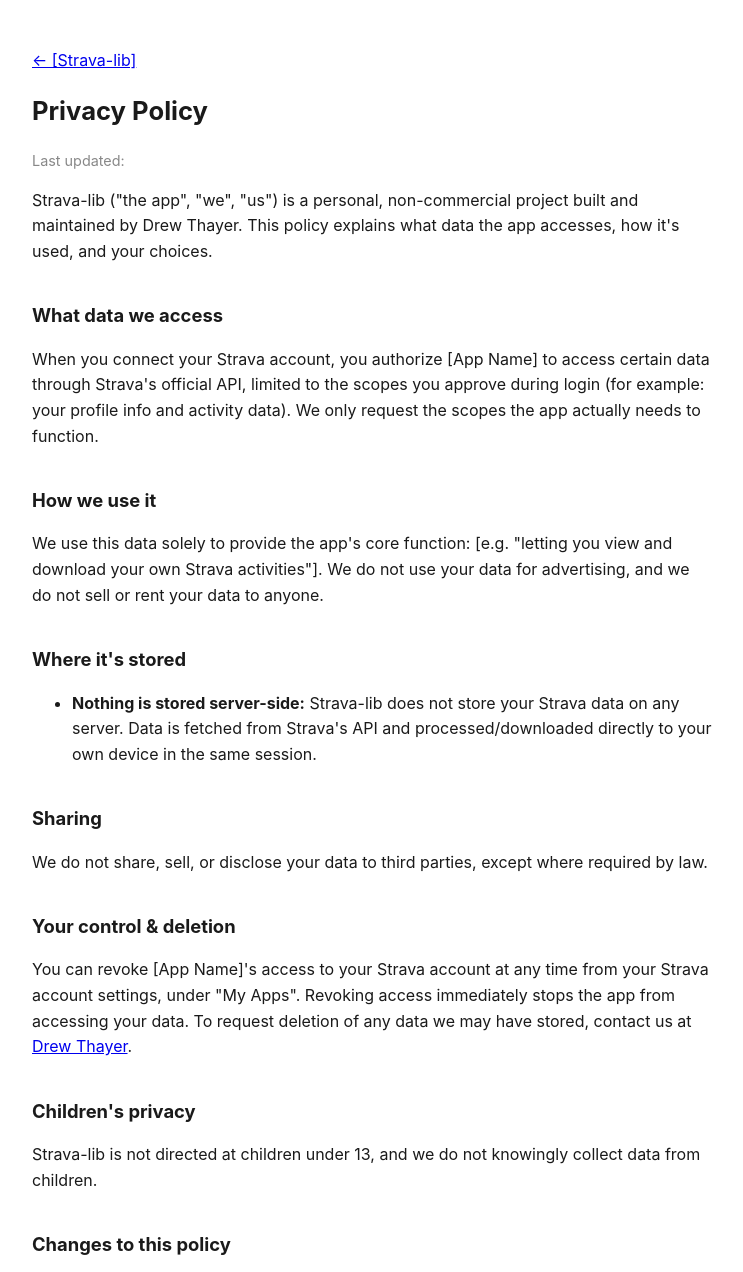
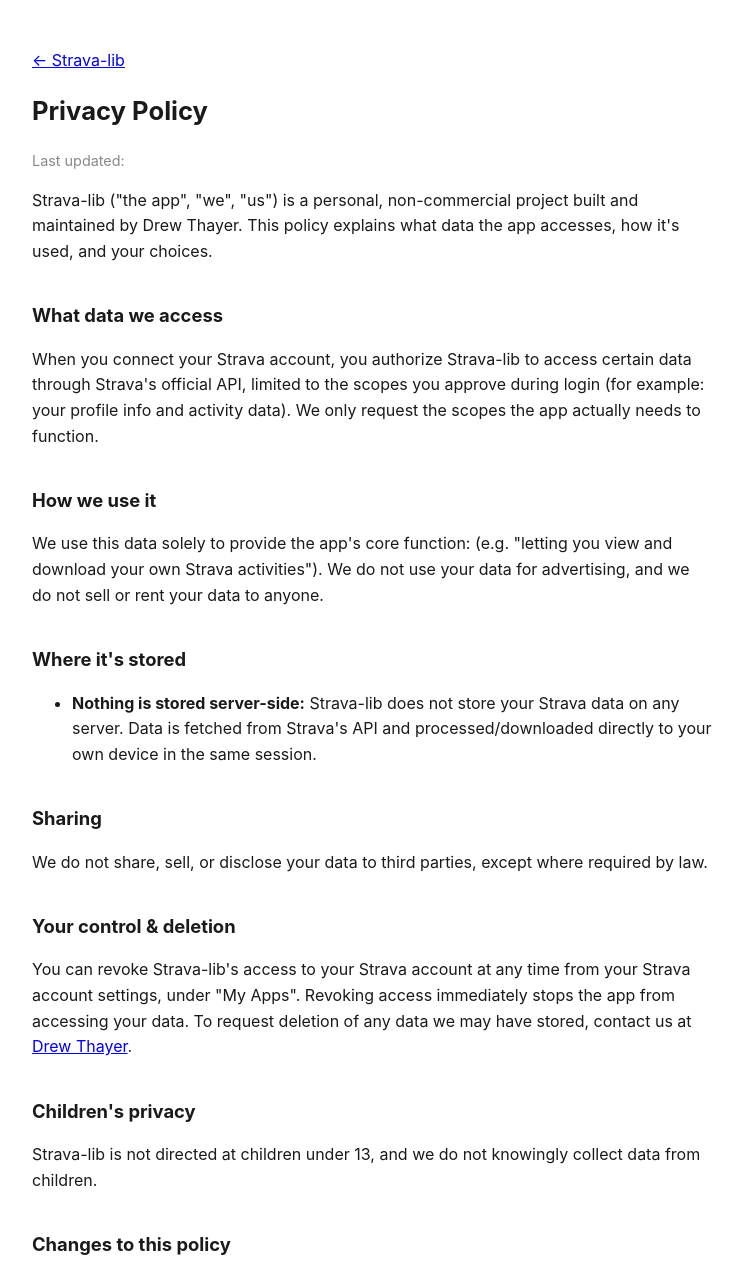
Before and after one commit to drewthayer/strava-lib, a plain HTML site: page docs/privacy.html in a window 1280 px wide. Shown: the top 1272 px of the page, without its empty margins (268-1011 px from the left). Drawn offline with Linux system fonts and the light colour scheme.

Commit message:
update privacy doc

```diff
--- a/docs/privacy.html
+++ b/docs/privacy.html
@@ -28,7 +28,7 @@
 </head>
 <body>
 
-<a href="index.html">&larr; [Strava-lib]</a>
+<a href="index.html">&larr; Strava-lib</a>
 
 <h1>Privacy Policy</h1>
 <p class="meta">Last updated: <div September="" 8,="" 2026=""></div></p>
@@ -41,7 +41,7 @@
 
 <h2>What data we access</h2>
 <p>
-  When you connect your Strava account, you authorize [App Name] to access certain
+  When you connect your Strava account, you authorize Strava-lib to access certain
   data through Strava's official API, limited to the scopes you approve during login
   (for example: your profile info and activity data). We only request the scopes the
   app actually needs to function.
@@ -49,8 +49,8 @@
 
 <h2>How we use it</h2>
 <p>
-  We use this data solely to provide the app's core function: [e.g. "letting you view
-  and download your own Strava activities"]. We do not use your data for advertising,
+  We use this data solely to provide the app's core function: (e.g. "letting you view
+  and download your own Strava activities"). We do not use your data for advertising,
   and we do not sell or rent your data to anyone.
 </p>
 
@@ -71,7 +71,7 @@
 
 <h2>Your control &amp; deletion</h2>
 <p>
-  You can revoke [App Name]'s access to your Strava account at any time from your
+  You can revoke Strava-lib's access to your Strava account at any time from your
   Strava account settings, under "My Apps". Revoking access immediately stops the app
   from accessing your data. To request deletion of any data we may have stored, contact
   us at <a href="mailto:thedrewthayer@gmail.com">Drew Thayer</a>.
```
